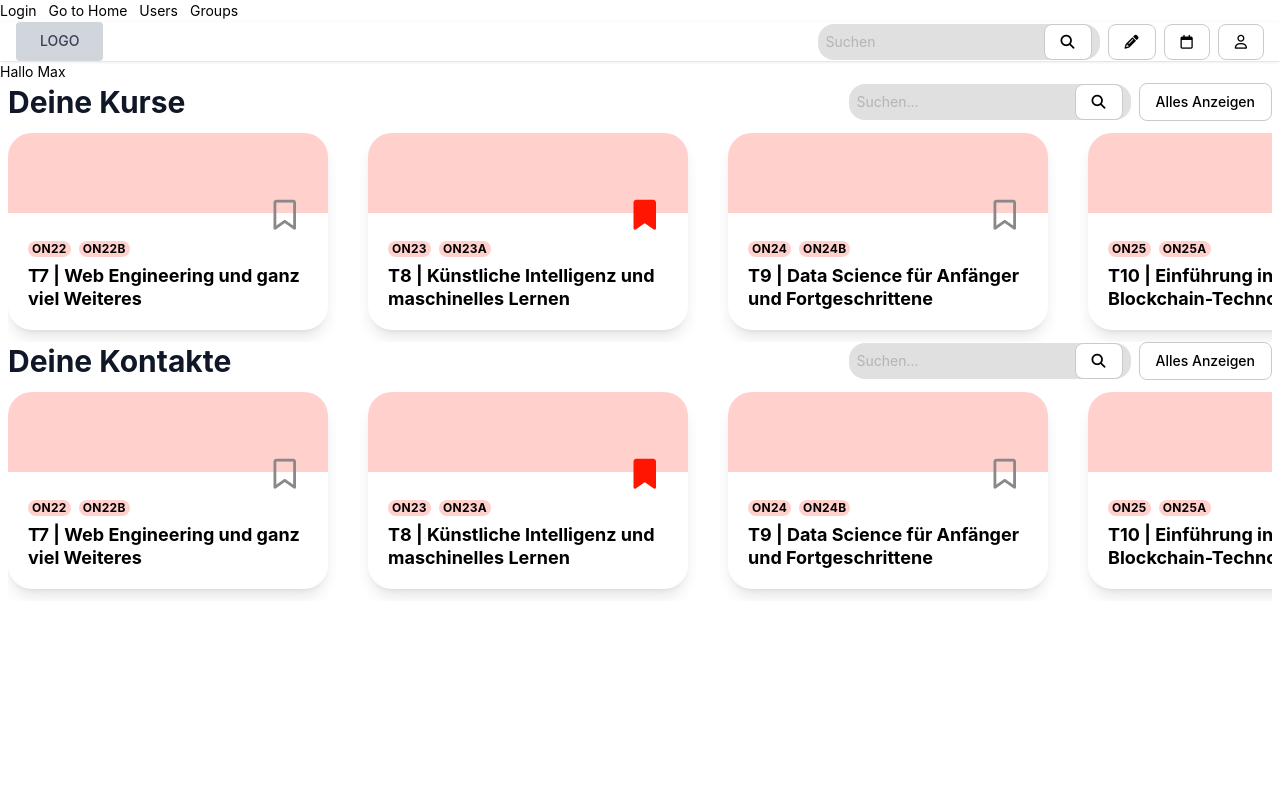
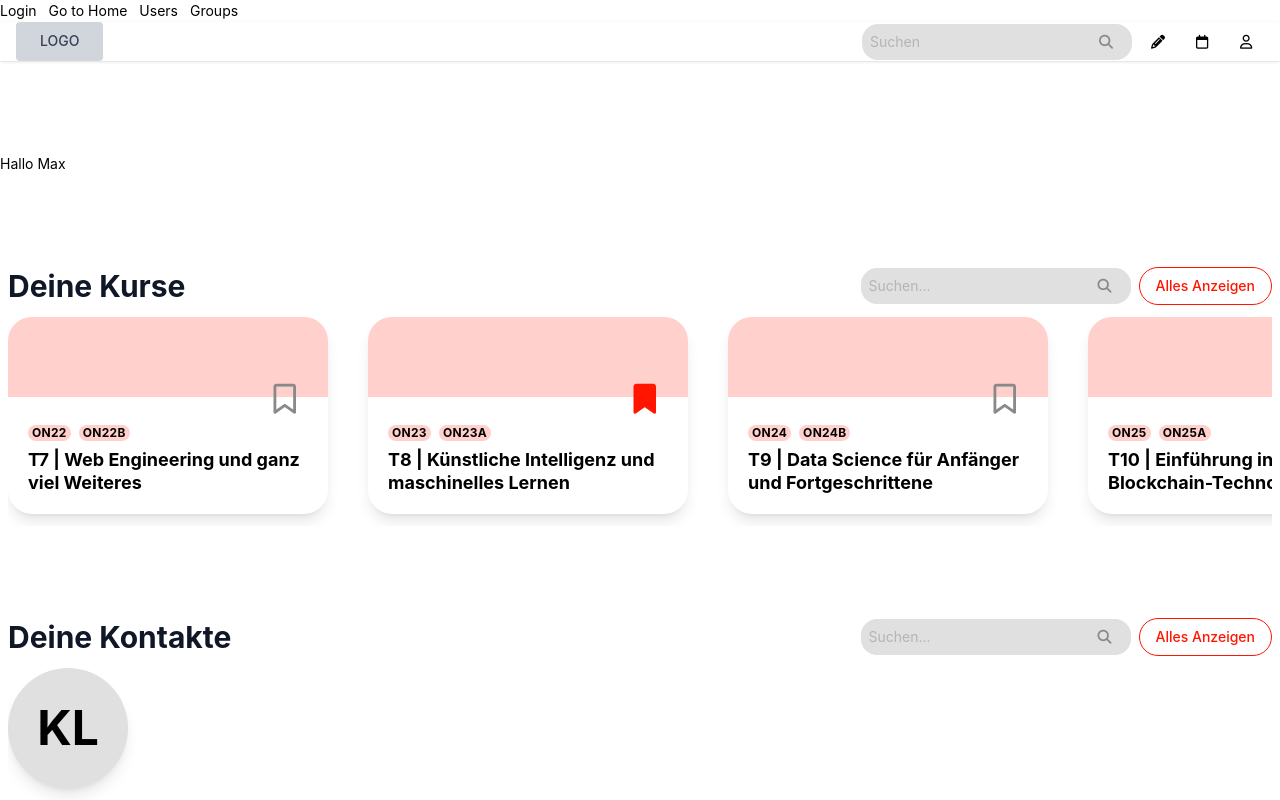
Before and after one commit to lukkoeh/noodle-soup, a Vue app in the folder noodle-client/temp-vue-ui/: page / in a window 1280 px wide. Built offline with nearby package versions, Linux system fonts and the light colour scheme.

Commit message:
added contact card and updated Dashboard / Course widget

```diff
--- a/noodle-client/temp-vue-ui/src/components/Button.vue
+++ b/noodle-client/temp-vue-ui/src/components/Button.vue
@@ -15,10 +15,10 @@ const props = defineProps({
     type: String,
     default: 'Button'
   },
-  variant: {
+  type: {
     type: String,
     default: 'primary',
-    validator: value => ['primary', 'secondary', 'accent', 'outline'].includes(value)
+    validator: value => ['primary', 'secondary', 'accent', 'outline', 'simple'].includes(value)
   },
   size: {
     type: String,
@@ -32,13 +32,14 @@ const props = defineProps({
 })
 
 const buttonClasses = computed(() => {
-  const base = "inline-flex items-center justify-center border font-medium rounded-lg cursor-pointer transition-all duration-200 focus:outline-none focus:ring-2 focus:ring-offset-2 active:translate-y-px"
+  const base = "inline-flex items-center justify-center font-medium rounded-full cursor-pointer transition-all duration-200 focus:outline-none focus:ring-2 active:translate-y-px"
 
-  const variants = {
-    primary: "bg-widget text-norm border-misc hover:bg-input hover:border-accent focus:ring-accent-t",
-    secondary: "bg-input text-norm border-misc hover:bg-misc focus:ring-accent-t",
-    accent: "bg-accent text-white border-accent hover:bg-accent-l hover:border-accent-l focus:ring-accent-t",
-    outline: "bg-transparent text-accent border-accent hover:bg-accent-t focus:ring-accent-t"
+  const types = {
+    primary: "bg-accent text-norm hover:bg-input hover:border-accent-l focus:ring-accent-t",
+    secondary: "bg-transparent text-accent border border-accent hover:bg-misc focus:ring-accent-t",
+    accent: "bg-accent text-norm border-accent hover:bg-accent-l hover:border-accent-l focus:ring-accent-t",
+    outline: "bg-transparent text-accent border-accent hover:bg-accent-t focus:ring-accent-t",
+    simple: "bg-transparent hover:bg-input h-9 w-9"
   }
 
   const sizes = {
@@ -49,6 +50,6 @@ const buttonClasses = computed(() => {
 
   const disabled = props.disabled ? "opacity-50 cursor-not-allowed pointer-events-none" : ""
 
-  return `${base} ${variants[props.variant]} ${sizes[props.size]} ${disabled}`.trim()
+  return `${base} ${types[props.type]} ${sizes[props.size]} ${disabled}`.trim()
 })
 </script>
--- /dev/null
+++ b/noodle-client/temp-vue-ui/src/components/Contact.vue
@@ -0,0 +1,55 @@
+<script setup>
+import { ref } from 'vue';
+import Popup from './Popup.vue';
+
+const emit = defineEmits(["bookmarked"])
+
+const props = defineProps({
+    user: {
+        type: Object,
+        required: true,
+        default: {
+            userId: 69,
+            firstname: "theuser",
+            lastname: "lastname",
+            email: "john@fourtytwo.com",
+        }
+    },
+});
+const showContact = ref(false);
+
+</script>
+
+<template>
+    <div
+    class="w-30 h-30 bg-input rounded-full shadow-lg relative flex-shrink-0 flex items-center justify-center"
+    @click="showContact = true"
+    >
+        <p class="text-5xl font-bold">
+            {{ props.user.firstname[0] }}{{ props.user.lastname[0] }}
+        </p>
+        <Popup
+            title=""
+            :is-open="showContact"
+            @close="showContact = false"
+        >
+            <div
+                class="flex flex-col justify-between items-center gap-6"
+            >
+                <div
+                class="w-30 h-30 bg-input rounded-full shadow-lg relative flex-shrink-0 flex items-center justify-center"
+                @click="showContact = true"
+                >
+                    <p class="text-5xl font-bold">
+                        {{ props.user.firstname[0] }}{{ props.user.lastname[0] }}
+                    </p>
+                </div>
+
+                <p
+                class="font-bold text-2xl"
+                >{{ props.user.firstname }} {{ props.user.lastname }}</p>
+                <a :href="'mailto:' + props.user.email">{{ props.user.email }}</a>
+            </div>
+        </Popup>
+    </div>
+</template>
--- a/noodle-client/temp-vue-ui/src/components/CourseWidget.vue
+++ b/noodle-client/temp-vue-ui/src/components/CourseWidget.vue
@@ -2,7 +2,9 @@
 import { ref } from 'vue';
 import TagBubbles from './TagBubbles.vue';
 import ToggleInput from './ToggleInput.vue';
+import { useRouter } from 'vue-router'
 
+const router = useRouter()
 const emit = defineEmits(["bookmarked"])
 
 const props = defineProps({
@@ -10,6 +12,7 @@ const props = defineProps({
     type: Object,
     required: true,
     default: {
+      uid: 123,
       tags: ['one', 'two'],
       dozenten: ['Prof. Dr. Arnulf Mester'],
       description: "T7 | Web Engineering und ganz viel Weiteres",
@@ -21,10 +24,19 @@ const props = defineProps({
 function updateBookmark(newValue){
 
 }
+
+function goToCourse(event, id) {
+  event.preventDefault();
+  router.push(`/course/${id}`)
+}
+
 </script>
 
 <template>
-  <div class="w-80 bg-widget rounded-3xl shadow-lg relative flex-shrink-0">
+  <div
+  class="w-80 bg-widget rounded-3xl shadow-lg relative flex-shrink-0"
+  @click="(event)=>goToCourse(event, props.course.uid)"
+  >
 
     <div class="rounded-t-3xl h-20 w-full bg-accent-t"></div>
     <span class="absolute top-16 right-8 text-3xl">
--- a/noodle-client/temp-vue-ui/src/components/EditModal.vue
+++ b/noodle-client/temp-vue-ui/src/components/EditModal.vue
@@ -3,7 +3,7 @@ import { ref } from 'vue';
 import { RouterLink } from 'vue-router';
 import Icon from './Icon.vue';
 
-const rLinkStyles = ref("bg-input min-w-30 min-h-30 flex items-center justify-center rounded-2xl")
+const rLinkStyles = ref("bg-input min-w-30 min-h-30 flex items-center justify-center rounded-2xl text-5xl")
 </script>
 
 <template>
@@ -16,7 +16,7 @@ const rLinkStyles = ref("bg-input min-w-30 min-h-30 flex items-center justify-ce
                 <Icon icon="fa-users-line" icon-style="fa-solid" />
             </RouterLink>
             <RouterLink to="/courses" :class="rLinkStyles">
-                <Icon icon="fa-user" icon-style="fa-solid" />
+                <Icon icon="fa-sheet-plastic" icon-style="fa-solid" />
             </RouterLink>
         </div>
     </div>
--- a/noodle-client/temp-vue-ui/src/components/Overview.vue
+++ b/noodle-client/temp-vue-ui/src/components/Overview.vue
@@ -15,11 +15,14 @@ const props = defineProps({
 });
 
 const searchQuery = ref('');
-const emit = defineEmits(['search']);
+const emit = defineEmits(['search', 'showAll']);
 
 const handleSearch = () => {
     emit('search', searchQuery.value);
 };
+const handleShowAll = () => {
+    emit('showAll')
+}
 
 const handleScroll = (event) => {
     // Only handle wheel events with vertical movement
--- a/noodle-client/temp-vue-ui/src/pages/Dashbord.vue
+++ b/noodle-client/temp-vue-ui/src/pages/Dashbord.vue
@@ -2,51 +2,59 @@
     import HeaderNavigation from "@/components/Header.vue";
     import Popup from "@/components/Popup.vue"
     import CourseWidget from "@/components/CourseWidget.vue";
+    import Contact from "@/components/Contact.vue";
     import Overview from "@/components/Overview.vue";
     import {ref} from "vue"
 
     const showPopup = ref(false)
     const userInfo = ref({
-        name: 'Max'
+        firstname: 'Max'
     })
     const courseData = ref([
     {
+        uid: 123,
         tags: ['ON22', 'ON22B'],
         dozenten: ['Prof. Dr. Arnulf Mester'],
         description: "T7 | Web Engineering und ganz viel Weiteres",
         bookmarked: false,
     },
     {
+        uid: 124,
         tags: ['ON23', 'ON23A'],
         dozenten: ['Dr. Maria Schmidt'],
         description: "T8 | Künstliche Intelligenz und maschinelles Lernen",
         bookmarked: true,
     },
     {
+        uid: 125,
         tags: ['ON24', 'ON24B'],
         dozenten: ['Prof. Dr. Peter Müller'],
         description: "T9 | Data Science für Anfänger und Fortgeschrittene",
         bookmarked: false,
     },
     {
+        uid: 126,
         tags: ['ON25', 'ON25A'],
         dozenten: ['Prof. Dr. Jens Weber'],
         description: "T10 | Einführung in die Blockchain-Technologie",
         bookmarked: true,
     },
     {
+        uid: 127,
         tags: ['ON26', 'ON26B'],
         dozenten: ['Dr. Laura Fuchs'],
         description: "T11 | Webentwicklung mit React und Redux",
         bookmarked: false,
     },
     {
+        uid: 128,
         tags: ['ON27', 'ON27A'],
         dozenten: ['Prof. Dr. Thomas Richter'],
         description: "T12 | Datenvisualisierung mit Python und D3.js",
         bookmarked: true,
     },
     {
+        uid: 129,
         tags: ['ON28', 'ON28B'],
         dozenten: ['Dr. Sabine König'],
         description: "T13 | Einführung in die Cloud-Computing-Technologien",
@@ -54,30 +62,38 @@
     }
 ]
 )
+const contacts = ref([
+    {
+        userId: 6,
+        firstname: "Karl",
+        lastname: "Lama",
+        email: "karl@hats.com",
+    }
+]);
 
 </script>
 
 <template>
+    <div
+        class="flex-col flex justify-between h-full"
+    >
         <HeaderNavigation/>
-    <Popup :isOpen="showPopup" @close="showPopup = false"/>
-    <h1>Hallo {{ userInfo.name }}</h1>
+        <h1>Hallo {{ userInfo.firstname }}</h1>
         <Overview
             title="Deine Kurse"
         >
             <CourseWidget
-            v-for="item in courseData"
-            :course="item"
+                v-for="course in courseData"
+                :course="course"
             />
         </Overview>
         <Overview
             title="Deine Kontakte"
         >
-        <CourseWidget
-            v-for="item in courseData"
-            :course="item"
+            <Contact
+                v-for="user in contacts"
+                :user="user"
             />
         </Overview>
+    </div>
 </template>
-
-<script>
-</script>
--- a/noodle-client/temp-vue-ui/src/router.js
+++ b/noodle-client/temp-vue-ui/src/router.js
@@ -5,12 +5,16 @@ import Dashbord from './pages/Dashbord.vue'
 import Login from './pages/Login.vue'
 import Users from './pages/Users.vue'
 import Groups from './pages/Groups.vue'
+import Courses from './pages/Courses.vue'
+import Course from './pages/Course.vue'
 
 const routes = [
   { path: '/', component: Dashbord },
   { path: '/login', component: Login },
   { path: '/users', component: Users},
   { path: '/groups', component: Groups},
+  { path: '/courses', component: Courses},
+  { path: '/course/:id', component: Course}
 ]
 
 const router = createRouter({
```
Lines whose indentation alone changed are shown as unchanged.
